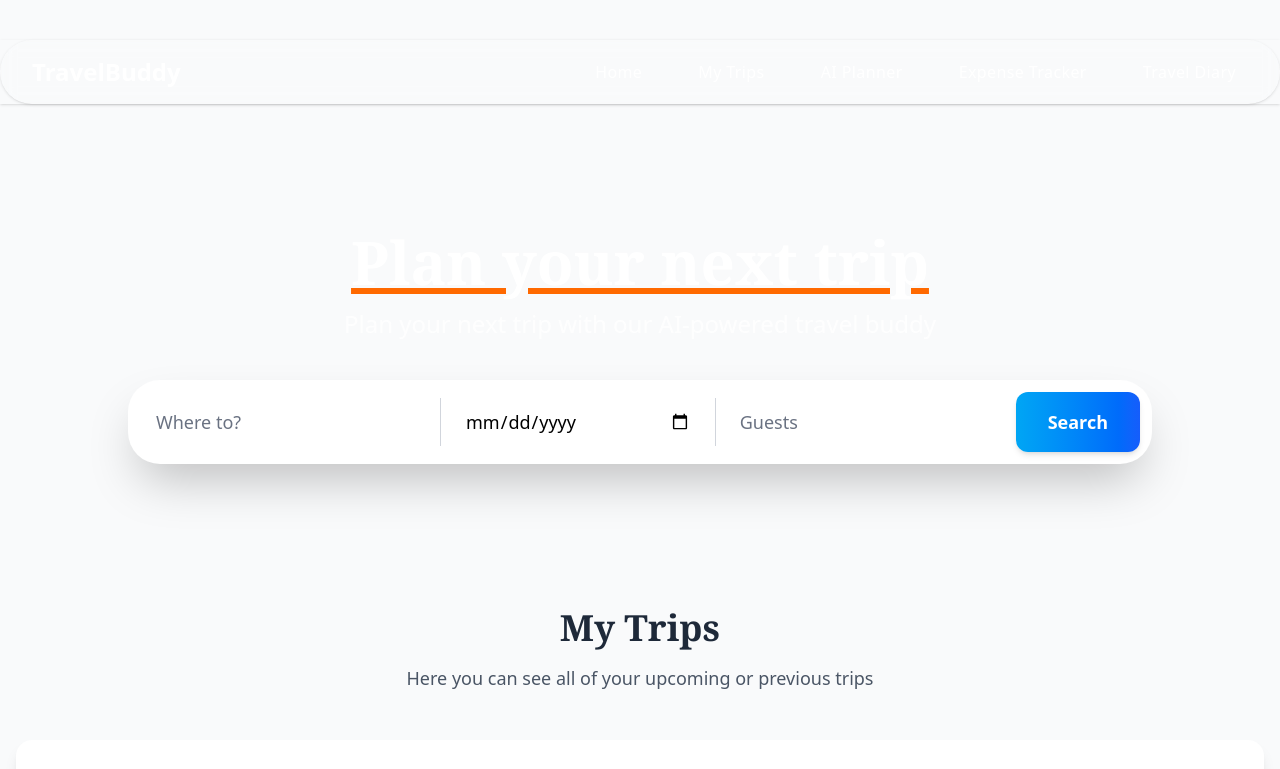
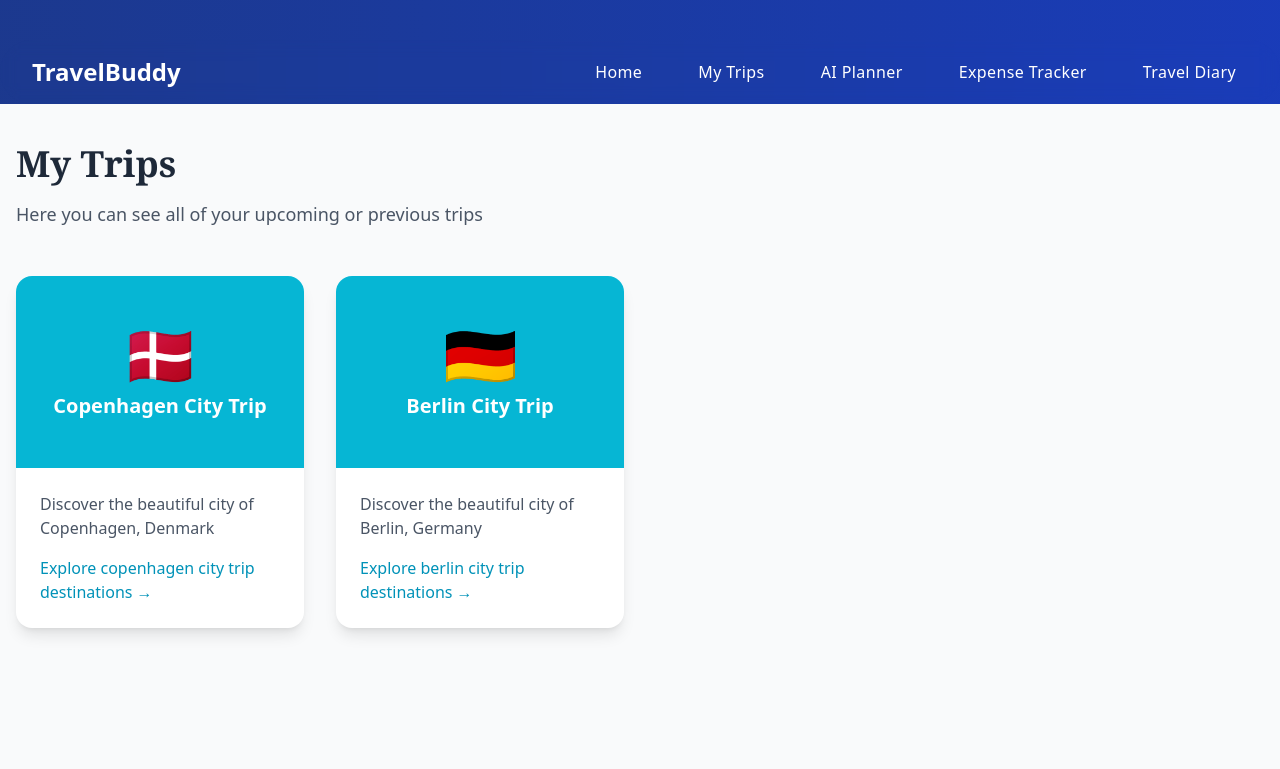
Before and after one commit to danesto/travel-buddy, a SvelteKit app: page /trips in a window 1280 px wide. Shown: the top 769 px of the page. Built offline with nearby package versions, Linux system fonts and the light colour scheme.

Commit message:
add: trips page and header based on page

```diff
--- /dev/null
+++ b/src/lib/components/destination-card.svelte
@@ -0,0 +1,23 @@
+<script>
+	let { title, description, emoji, gradientFrom, gradientTo } = $props();
+</script>
+
+<div
+	class="group overflow-hidden rounded-2xl bg-white shadow-lg transition-all duration-300 hover:shadow-xl"
+>
+	<div
+		class="flex h-48 items-center justify-center"
+		style="background: linear-gradient(to bottom right, {gradientFrom}, {gradientTo})"
+	>
+		<div class="text-center text-white">
+			<div class="mb-2 text-6xl">{emoji}</div>
+			<h3 class="text-xl font-semibold">{title}</h3>
+		</div>
+	</div>
+	<div class="p-6">
+		<p class="mb-4 text-gray-600">{description}</p>
+		<div class="font-medium text-cyan-600 transition-colors group-hover:text-cyan-800">
+			Explore {title.toLowerCase()} destinations →
+		</div>
+	</div>
+</div>
--- a/src/routes/+layout.svelte
+++ b/src/routes/+layout.svelte
@@ -4,7 +4,7 @@
 
 	import { page } from '$app/stores';
 
-	let { children} = $props();
+	let { children } = $props();
 
 	let currentPage = $derived($page.url.pathname);
 
@@ -12,62 +12,108 @@
 </script>
 
 <!-- Hero Header with Background -->
-<header class="relative w-full py-10 pb-20 bg-cover bg-center bg-no-repeat flex flex-col gap-30">
+<header
+	class="relative flex w-full flex-col gap-30 bg-cover bg-center bg-no-repeat
+{isHomePage ? 'bg-transparent pt-10 pb-20' : 'bg-gradient-to-r from-blue-900 to-blue-800 pt-10'}
+"
+>
 	<!-- Navigation Bar -->
-<nav class="relative z-20 w-full bg-opacity-95 shadow-sm bg-transparent">
-	<div class="max-w-7xl mx-auto px-4 sm:px-6 lg:px-8 bg-transparent text-white rounded-full backdrop-blur-sm shadow-sm">
-		<div class="flex justify-between items-center h-16">
+	<nav class="bg-opacity-95 relative z-20 w-full {isHomePage && 'shadow-sm'} bg-transparent">
+		<div
+			class="mx-auto max-w-7xl rounded-full px-4 text-white {isHomePage &&
+				'shadow-sm'} backdrop-blur-sm sm:px-6 lg:px-8"
+		>
+			<div class="flex h-16 items-center justify-between">
 				<div class="flex items-center">
 					<a href="/">
 						<h1 class="text-2xl font-bold text-white">TravelBuddy</h1>
 					</a>
 				</div>
 				<div class="flex space-x-8">
-				<a href="/" class="text-white hover:text-cyan-800 hover:bg-cyan-50 px-3 py-2 rounded-md font-medium tracking-wide transition-all duration-200">Home</a>
-				<a href="/trips" class="text-white hover:text-cyan-800 hover:bg-cyan-50 px-3 py-2 rounded-md font-medium tracking-wide transition-all duration-200">My Trips</a>
-				<a href="/trips" class="text-white hover:text-cyan-800 hover:bg-cyan-50 px-3 py-2 rounded-md font-medium tracking-wide transition-all duration-200">AI Planner</a>
-				<a href="/trips" class="text-white hover:text-cyan-800 hover:bg-cyan-50 px-3 py-2 rounded-md font-medium tracking-wide transition-all duration-200">Expense Tracker</a>
-				<a href="/trips" class="text-white hover:text-cyan-800 hover:bg-cyan-50 px-3 py-2 rounded-md font-medium tracking-wide transition-all duration-200">Travel Diary</a>
+					<a
+						href="/"
+						class="rounded-md px-3 py-2 font-medium tracking-wide text-white transition-all duration-200 hover:bg-cyan-50 hover:text-cyan-800"
+						>Home</a
+					>
+					<a
+						href="/trips"
+						class="rounded-md px-3 py-2 font-medium tracking-wide text-white transition-all duration-200 hover:bg-cyan-50 hover:text-cyan-800"
+						>My Trips</a
+					>
+					<a
+						href="/trips"
+						class="rounded-md px-3 py-2 font-medium tracking-wide text-white transition-all duration-200 hover:bg-cyan-50 hover:text-cyan-800"
+						>AI Planner</a
+					>
+					<a
+						href="/trips"
+						class="rounded-md px-3 py-2 font-medium tracking-wide text-white transition-all duration-200 hover:bg-cyan-50 hover:text-cyan-800"
+						>Expense Tracker</a
+					>
+					<a
+						href="/trips"
+						class="rounded-md px-3 py-2 font-medium tracking-wide text-white transition-all duration-200 hover:bg-cyan-50 hover:text-cyan-800"
+						>Travel Diary</a
+					>
 				</div>
 			</div>
 		</div>
 	</nav>
 
-
 	<!-- Dark overlay for better text readability -->
 
 	{#if isHomePage}
-			<img src={hero} alt="Hero" class="absolute inset-0 w-full h-full object-cover brightness-60">
+		<img src={hero} alt="Hero" class="absolute inset-0 h-full w-full object-cover brightness-60" />
 	{/if}
 
 	<!-- <div class="absolute inset-0 bg-gradient-to-br from-blue-700 to-blue-800 bg-opacity-50"></div> -->
 
 	<!-- Hero Content -->
-	<div class="relative z-10 flex flex-col items-center justify-center h-full px-4">
-		<div class="text-center mb-8 px-2 py-2">
-			<h1 class="text-5xl md:text-6xl font-bold text-white font-serif mb-4 underline decoration-orange-500 decoration-6">
+	{#if isHomePage}
+		<div class="relative z-10 flex h-full flex-col items-center justify-center px-4">
+			<div class="mb-8 px-2 py-2 text-center">
+				<h1
+					class="mb-4 font-serif text-5xl font-bold text-white underline decoration-orange-500 decoration-6 md:text-6xl"
+				>
 					Plan your next trip
 				</h1>
-			<p class="text-white text-xl md:text-2xl opacity-90 max-w-2xl">Plan your next trip with our AI-powered travel buddy</p>
+				<p class="max-w-2xl text-xl text-white opacity-90 md:text-2xl">
+					Plan your next trip with our AI-powered travel buddy
+				</p>
 			</div>
 
 			<!-- Search Box -->
 			<div class="w-full max-w-5xl">
-			<div class="bg-white rounded-4xl shadow-2xl p-3 flex items-center">
-				<input type="text" placeholder="Where to?" class="flex-1 p-4 text-lg border-none focus:outline-none focus:ring-0 bg-transparent" />
-				<div class="h-12 w-px bg-gray-300 mx-2"></div>
-				<input type="date" placeholder="When?" class="flex-1 p-4 text-lg border-none focus:outline-none focus:ring-0 bg-transparent" />
-				<div class="h-12 w-px bg-gray-300 mx-2"></div>
-				<input type="number" placeholder="Guests" class="flex-1 p-4 text-lg border-none focus:outline-none focus:ring-0 bg-transparent" />
-				<button class="cursor-pointer bg-gradient-to-r from-sky-500 to-blue-600 hover:from-sky-600 hover:to-blue-700 text-white px-8 py-4 rounded-xl font-semibold transition-all duration-300 shadow-md hover:shadow-lg text-lg">
+				<div class="flex items-center rounded-4xl bg-white p-3 shadow-2xl">
+					<input
+						type="text"
+						placeholder="Where to?"
+						class="flex-1 border-none bg-transparent p-4 text-lg focus:ring-0 focus:outline-none"
+					/>
+					<div class="mx-2 h-12 w-px bg-gray-300"></div>
+					<input
+						type="date"
+						placeholder="When?"
+						class="flex-1 border-none bg-transparent p-4 text-lg focus:ring-0 focus:outline-none"
+					/>
+					<div class="mx-2 h-12 w-px bg-gray-300"></div>
+					<input
+						type="number"
+						placeholder="Guests"
+						class="flex-1 border-none bg-transparent p-4 text-lg focus:ring-0 focus:outline-none"
+					/>
+					<button
+						class="cursor-pointer rounded-xl bg-gradient-to-r from-sky-500 to-blue-600 px-8 py-4 text-lg font-semibold text-white shadow-md transition-all duration-300 hover:from-sky-600 hover:to-blue-700 hover:shadow-lg"
+					>
 						Search
 					</button>
 				</div>
 			</div>
 		</div>
+	{/if}
 </header>
 
 <!-- Main Content -->
-<main class="relative z-10">
+<main class="relative z-10 mx-auto mt-10 max-w-7xl bg-gray-50">
 	{@render children()}
 </main>
--- a/src/routes/trips/+page.svelte
+++ b/src/routes/trips/+page.svelte
@@ -1,18 +1,47 @@
-<div class="max-w-7xl mx-auto px-4 py-16">
-	<div class="text-center mb-12">
-		<h1 class="text-4xl font-bold text-gray-800 font-serif mb-4">My Trips</h1>
-		<p class="text-gray-600 text-lg">Here you can see all of your upcoming or previous trips</p>
+<script>
+	import DestinationCard from '$lib/components/destination-card.svelte';
+	const trips = [
+		{
+			title: 'Copenhagen City Trip',
+			description: 'Discover the beautiful city of Copenhagen, Denmark',
+			emoji: '🇩🇰',
+			gradientFrom: '#06B6D4',
+			gradientTo: '#06B6D4'
+		},
+		{
+			title: 'Berlin City Trip',
+			description: 'Discover the beautiful city of Berlin, Germany',
+			emoji: '🇩🇪',
+			gradientFrom: '#06B6D4',
+			gradientTo: '#06B6D4'
+		}
+	];
+</script>
+
+<div class="max-w-7xl px-4">
+	<div class="mb-12">
+		<h1 class="mb-4 font-serif text-4xl font-bold text-gray-800">My Trips</h1>
+		<p class="text-lg text-gray-600">Here you can see all of your upcoming or previous trips</p>
 	</div>
 
-	<!-- Trip placeholder content -->
-	<div class="bg-white rounded-2xl shadow-lg p-8 text-center">
-		<div class="text-gray-400 mb-4">
-			<div class="text-6xl mb-4">✈️</div>
-			<p class="text-lg">No trips yet</p>
-			<p class="text-sm">Start planning your next adventure!</p>
+	<div class="grid grid-cols-1 gap-8 md:grid-cols-4">
+		{#each trips as trip}
+			<DestinationCard {...trip} />
+		{/each}
+	</div>
+
+	{#if !trips.length}
+		<div class="rounded-2xl bg-white p-8 text-center shadow-lg">
+			<div class="mb-4 text-gray-400">
+				<div class="mb-4 text-6xl">✈️</div>
+				<p class="text-lg">No trips yet</p>
+				<p class="text-sm">Start planning your next adventure!</p>
+			</div>
+			<button
+				class="rounded-lg bg-gradient-to-r from-sky-500 to-blue-600 px-6 py-3 font-semibold text-white shadow-md transition-all duration-300 hover:from-sky-600 hover:to-blue-700 hover:shadow-lg"
+			>
+				Plan New Trip
+			</button>
 		</div>
-		<button class="bg-gradient-to-r from-sky-500 to-blue-600 hover:from-sky-600 hover:to-blue-700 text-white px-6 py-3 rounded-lg font-semibold transition-all duration-300 shadow-md hover:shadow-lg">
-			Plan New Trip
-		</button>
-	</div>
+	{/if}
 </div>
```
Also changed, not shown: src/routes/+page.svelte (+33 -48 lines). Lines whose indentation alone changed are shown as unchanged.
